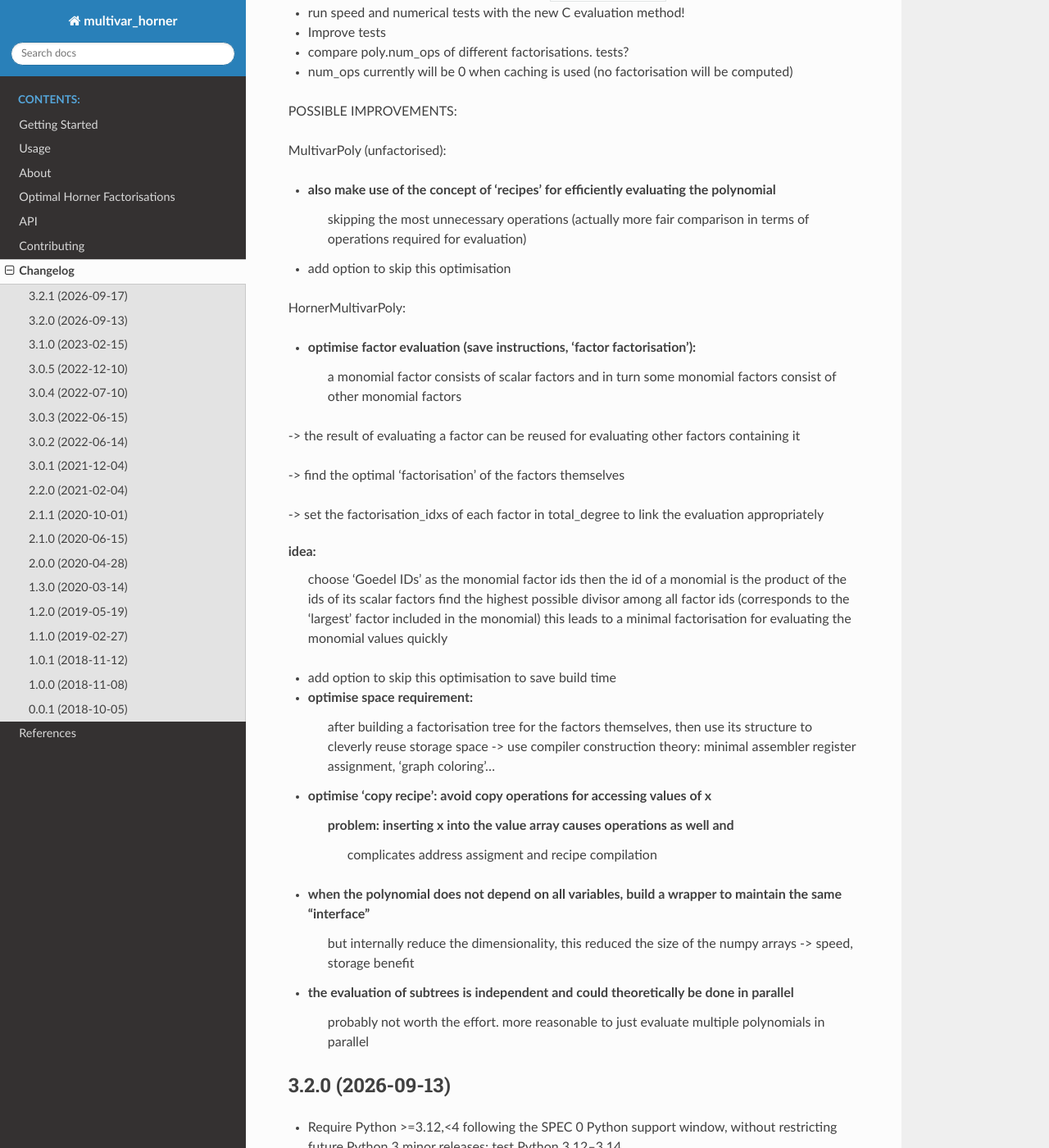
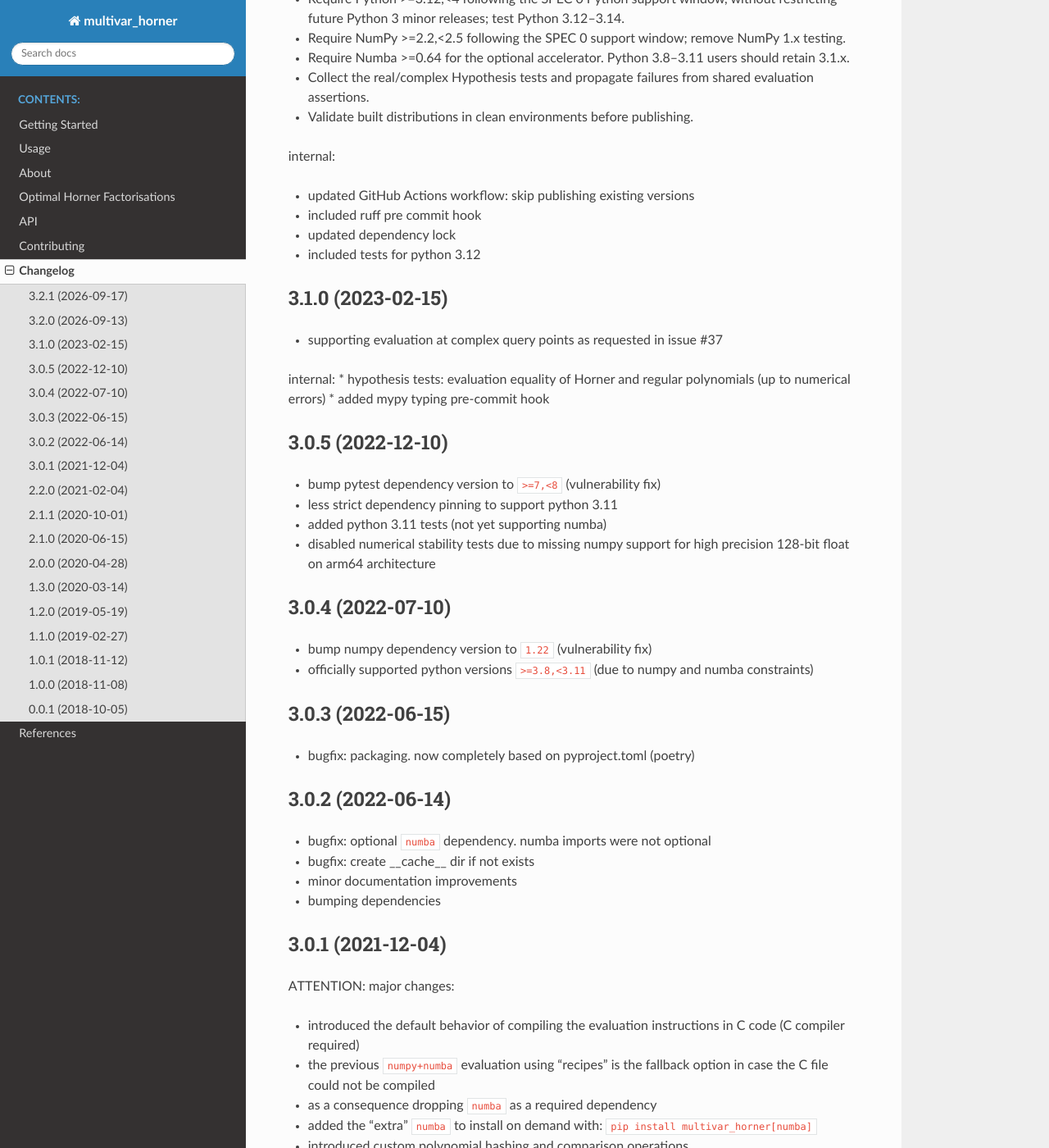
Before and after one commit to jannikmi/multivar_horner, a Sphinx documentation site: the page built from docs/6_changelog.rst, in a window 1280 px wide and 1400 px high, scrolled down 574 px. Shown: the whole window at 82% size. Built offline with Sphinx 7.4.7 and the Read the Docs theme 3.1.0, drawn with Linux system fonts in a browser that asks for light colours; some of the changed text lies outside the part shown.

Commit message:
Move ideas and TODOs from changelog to docs
The changelog contained a TODO list and a list of possible improvements
between the release entries, which were published as part of the 3.2.1
release notes. Move the still relevant items to a new "Future work"
section in the About page, linking the open tasks to GitHub issues, and
drop obsolete ones (bundling html docs, the Goedel ID factor
factorisation removed in 2.0.0).

Co-Authored-By: Claude Opus 5.5 <noreply@anthropic.com>
Claude-Session: https://claude.ai/code/session_01SRHzFmKwKxjBE149eWktHJ

```diff
--- a/CHANGELOG.rst
+++ b/CHANGELOG.rst
@@ -16,58 +16,6 @@ __________________
 * Fix the complex-evaluation documentation example for NumPy 2.x and the
   current ``eval_complex()`` API.
 
-
-TODOs
-
-* build html docs and include with package: ``docs/_build/html/*``
-* run speed and numerical tests with the new C evaluation method!
-* Improve tests
-* compare poly.num_ops of different factorisations. tests?
-* num_ops currently will be 0 when caching is used (no factorisation will be computed)
-
-
-POSSIBLE IMPROVEMENTS:
-
-MultivarPoly (unfactorised):
-
-- also make use of the concept of 'recipes' for efficiently evaluating the polynomial
-    skipping the most unnecessary operations (actually more fair comparison in terms of operations required for evaluation)
-- add option to skip this optimisation
-
-HornerMultivarPoly:
-
-- optimise factor evaluation (save instructions, 'factor factorisation'):
-    a monomial factor consists of scalar factors and in turn some monomial factors consist of other monomial factors
-
--> the result of evaluating a factor can be reused for evaluating other factors containing it
-
--> find the optimal 'factorisation' of the factors themselves
-
--> set the factorisation_idxs of each factor in total_degree to link the evaluation appropriately
-
-idea:
-    choose  'Goedel IDs' as the monomial factor ids
-    then the id of a monomial is the product of the ids of its scalar factors
-    find the highest possible divisor among all factor ids
-    (corresponds to the 'largest' factor included in the monomial)
-    this leads to a minimal factorisation for evaluating the monomial values quickly
-
-- add option to skip this optimisation to save build time
-
-- optimise space requirement:
-    after building a factorisation tree for the factors themselves,
-    then use its structure to cleverly reuse storage space
-    -> use compiler construction theory: minimal assembler register assignment, 'graph coloring'...
-
-- optimise 'copy recipe': avoid copy operations for accessing values of x
-    problem: inserting x into the value array causes operations as well and
-        complicates address assigment and recipe compilation
-
--  when the polynomial does not depend on all variables, build a wrapper to maintain the same "interface"
-    but internally reduce the dimensionality, this reduced the size of the numpy arrays -> speed, storage benefit
-
-- the evaluation of subtrees is independent and could theoretically be done in parallel
-    probably not worth the effort. more reasonable to just evaluate multiple polynomials in parallel
 
 3.2.0 (2026-09-13)
 __________________
```
Also changed, not shown: docs/2_about.rst (+53 -0 lines).
